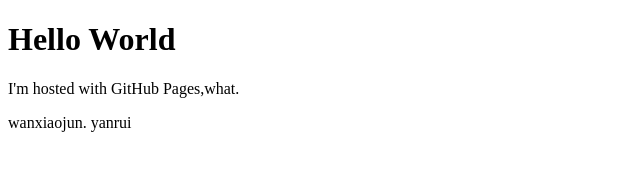
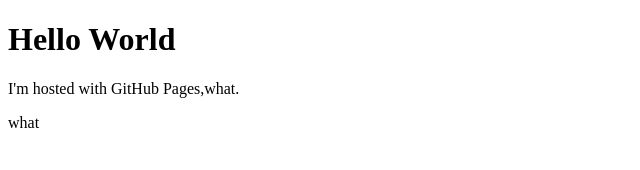
Before and after one commit to gaoy926/gaoy926.github.io, a plain HTML site: page index.html in a window 1280 px wide. Shown: the whole page, without its empty margins (0-640 px from the left). Drawn offline with Linux system fonts and the light colour scheme.

Commit message:
Update index.html

```diff
--- a/index.html
+++ b/index.html
@@ -3,6 +3,6 @@
 <body>
 <h1>Hello World</h1>
 <p>I'm hosted with GitHub Pages,what.</p>
-<p>wanxiaojun. yanrui</p>
+<p>what</p>
 </body>
 </html>
```
